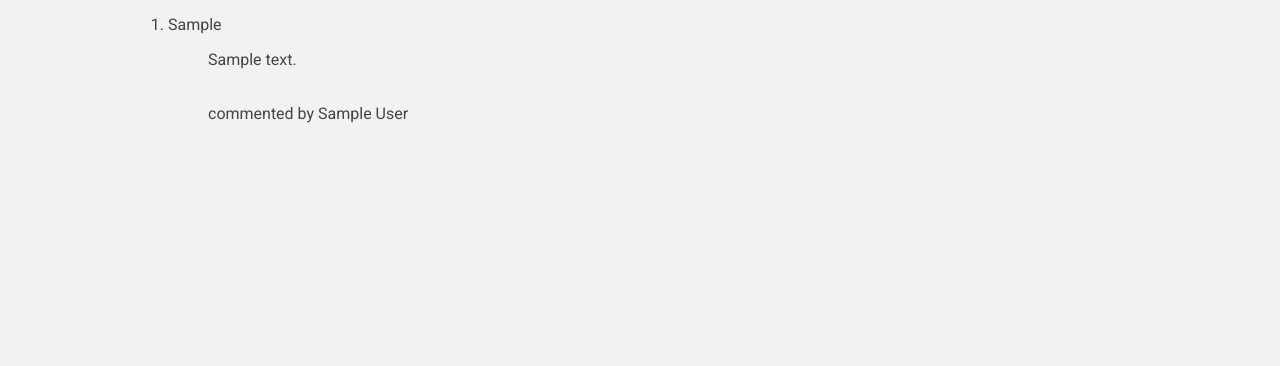
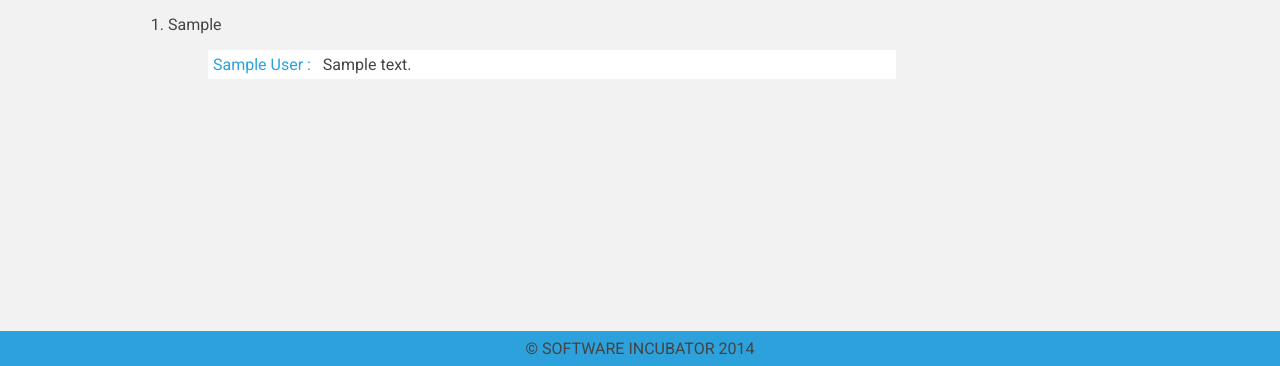
Before and after one commit to utkbansal/roll-the-poll, a Flask app: a page that uses app/templates/base.html in a window 1280 px wide. Shown: the part 569-935 px from the top of the page. Before the commit the page ends 692 px from the top, so only its background shows below. Run offline with Flask 2, Linux system fonts and the light colour scheme; a user stored in the database is signed in; tables that the repository leaves empty hold one stand-in row (values such as "Sample post"); parts of the project's set-up code (start-up, migrations or seed data) failed here and were passed over; some libraries are stand-ins or nearby versions.

Commit message:
styling of comments
* styled the comments on vote page
* styled the polls participated page

```diff
--- a/app/static/css/base.css
+++ b/app/static/css/base.css
@@ -1,6 +1,8 @@
 @import url(http://fonts.googleapis.com/css?family=Rock+Salt);
 @import url(http://fonts.googleapis.com/css?family=Roboto:400,700);
 
+
+/* for whole body */
 body{
     font-family: 'Roboto', sans-serif;
     padding: 0;
@@ -17,6 +19,8 @@ h2{
 #question{
     text-align: center;
 }
+
+/* for headder */
 #navbar{
     padding: 0px;
     margin: 0;
@@ -41,7 +45,7 @@ h2{
     right: 0px;
 
 }
-
+/* for heading roll the poll */
 #rtp{
     font-size: 30px;
     padding-top: 0px;;
@@ -67,7 +71,7 @@ h2{
 
 }
 
-
+/* for name at headder */
 #name {
     float: right;
     padding-right: 30px;
@@ -81,11 +85,12 @@ ul li{
     list-style-type: none;
 }
 
+/* for container of main home page */
 #middle {
     width:70%;
     float:left;
 }
-
+/* for composing polls */
 #compose {
     float:right;
     display:inline-block;
@@ -102,7 +107,7 @@ ul li{
     position:relative;
 
 }
-
+/* for compose button */
 #button {
     float: right;
     font-size: 20px;
@@ -116,7 +121,7 @@ ul li{
     margin-top: 15px;
     margin-right: 35%;
 }
-
+/* for all div blocks in home page that is block for every poll */
 .block {
     background-color: #ffffff;
     margin:15px;
@@ -157,6 +162,7 @@ li img{
     height:10px;
 }
 
+/* for add poll form */
 #add_poll_form {
     height: auto;
     width: 650px;
@@ -174,6 +180,7 @@ li img{
     resize: none;
 }
 
+/* for comment page */
 #vote_form {
     height: auto;
     width: 650px;
@@ -215,12 +222,13 @@ li img{
     margin-top:20px;
 }
 
+/* for poll participated page */
 .profile_question {
     background-color: white;
     margin-top: 15px;
     padding:15px;
 }
-
+/* for profile page */
 #profile_para {
     font-size: 25px;
 }
@@ -246,3 +254,26 @@ li img{
 #piechart{
     margin: auto;
 }
+
+.comment {
+    background-color: #ffffff;
+    padding:5px;
+ }
+
+.name_comment {
+    color: #2da1dc;
+}
+
+#fotter {
+    width:100%
+    height:50px;
+    background-color: #2da1dc;
+    clear:both;
+    text-align: center;
+    padding: 8px;
+}
+
+#profile {
+    color: #444;
+    font-size: 25px;
+}
--- a/app/templates/base.html
+++ b/app/templates/base.html
@@ -11,7 +11,7 @@
 <div id="navbar">
     <ul id = nav-wrap>
         <li class ="link" ><a href="/" id = "rtp">Roll The Poll</a></li>
-      <!--  <li class ="link"><a href="">Home</a></l1>   -->
+
         <li class ="link"><a href="/profile/{{ g.user.id }}" id="name">{{ g.user.name }}</a></li>
     </ul>
 </div>
@@ -28,10 +28,6 @@
             </div>
             {% endif %}
             {% endwith %}
-
-
-
-
 
 <div id="container">
     <div id="middle">
@@ -51,5 +47,9 @@
  </div>
 </div>
 
+<div id="fotter">
+    &copy; SOFTWARE INCUBATOR 2014
+    </div>
+
 </body>
 </html>
--- a/app/templates/participated.html
+++ b/app/templates/participated.html
@@ -1,9 +1,9 @@
 {% extends "base.html" %}
 {% block content %}
-    <span><p>You have participated in the following polls:</p></span>
+    <h2>You have participated in the following polls</h2>
     <ul>
     {% for poll in polls %}
-        <li><a href = "/poll/{{ poll.body.replace(' ', '-').replace('?', '~') }}">{{ poll }}</a></li>
+        <li class="profile_question"><a href = "/poll/{{ poll.body.replace(' ', '-').replace('?', '~') }}">{{ poll }}</a></li>
     {% endfor %}
     </ul>
 {% endblock %}
--- a/app/templates/profile.html
+++ b/app/templates/profile.html
@@ -2,7 +2,7 @@
 {% block content %}
 
     {% if user %}
-    <p id="profile_para">Polls rolled by <span id="profile_name">{{ user.name }}</span> </p>
+    <p id="profile_para">Polls rolled by  <span id="profile_name">{{ user.name }}</span> </p>
         <ul>
         {% if is_anonymous %}
             {% for poll in user.polls %}
@@ -17,7 +17,7 @@
         {% endif %}
         </ul>
 
-    <p id="profile_para"><a href="/participated">Polls Participated</a></p>
+    <p><a href="/participated"  id='profile'>Polls Participated</a></p>
     {% endif %}
 
 {% endblock %}
--- a/app/templates/vote.html
+++ b/app/templates/vote.html
@@ -40,12 +40,13 @@
         <ul>
             {% for comment in choice.comments %}
                 {% if comment %}
-                <li>{{comment}}</li><br/><p>commented by
+                <li class="comment">
                     {% if comment.anonymous and not (comment.commenter.id == g.user.id) %}
-                        Anonymous
+                        Anonymous :
                     {% else %}
-                        {{ comment.commenter.name }}
+                    <span class="name_comment">    {{ comment.commenter.name }}&nbsp: </span>
                     {% endif %}
+                    &nbsp {{comment}}</li>
                 {% endif %}
             {% endfor %}
         </ul>
```
